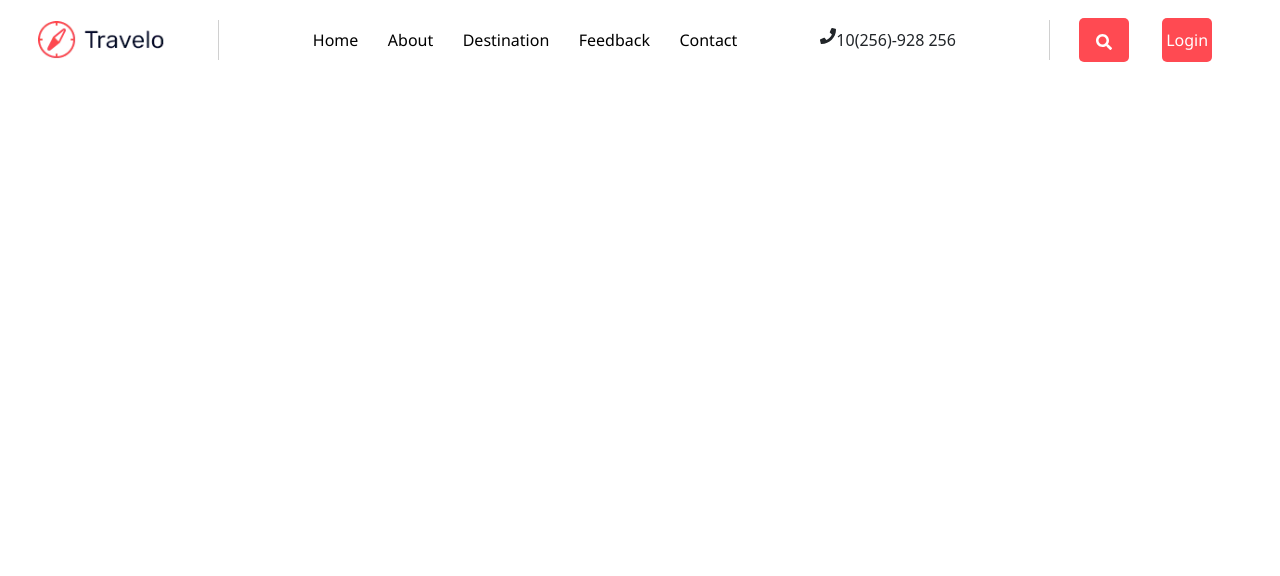
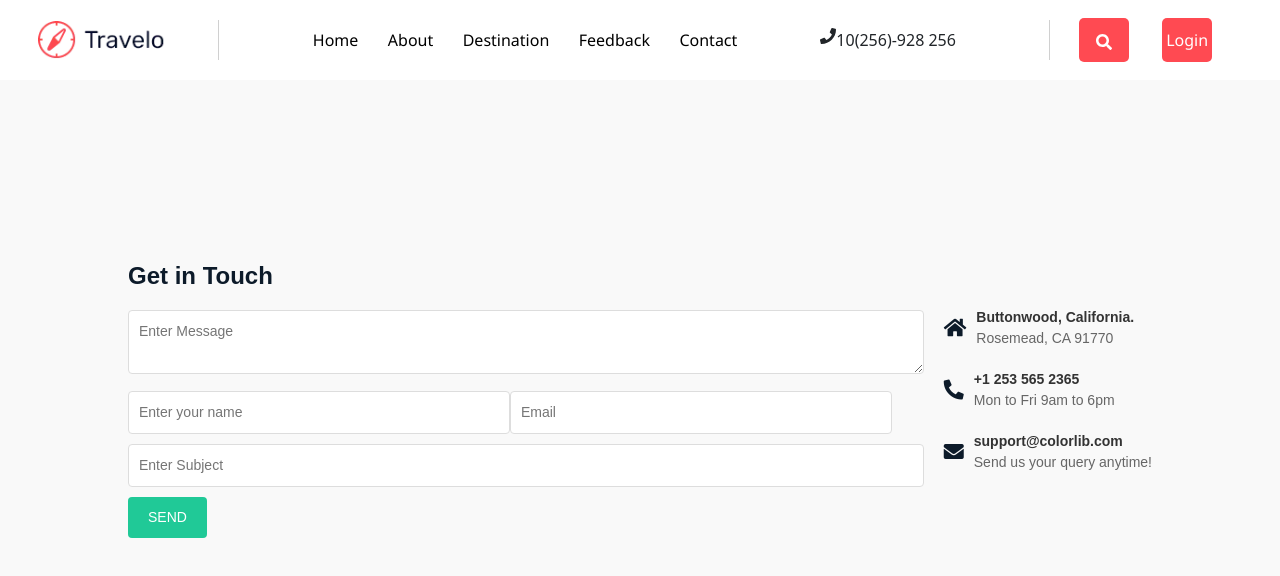
Before and after one commit to YAHIA-HASSAN/travelo-clone-react, a React (Create React App) app: page /Contact in a window 1280 px wide. Shown: the top 576 px of the page. Built offline with nearby package versions, Linux system fonts and the light colour scheme.

Commit message:
Update Contact

```diff
--- a/src/Components/Contact/Contact.css
+++ b/src/Components/Contact/Contact.css
@@ -1,33 +1,33 @@
 
-        body {
+#contact-page-body {
     font-family: Arial, sans-serif;
     margin: 0;
-            padding: 0;
+    padding: 10vw;
     display: flex;
     justify-content: center;
     align-items: center;
     height: 100vh;
     background-color: #f9f9f9;
 }
-        .container {
+        .content-container {
             display: flex;
             background-color: #fff;
             padding: 20px;
             box-shadow: 0 0 10px rgba(0, 0, 0, 0.1);
             width: 800px;
         }
-        .form-container {
+        .content-form-container {
             flex: 2;
             margin-right: 20px;
         }
-        .form-container h2 {
+        .content-form-container h2 {
             font-size: 24px;
             font-weight: bold;
             color: #0d1b2a;
             margin-bottom: 20px;
         }
-        .form-container textarea,
-        .form-container input {
+        .content-form-container textarea,
+        .content-form-container input {
             width: 100%;
             padding: 10px;
             margin-bottom: 10px;
@@ -35,14 +35,14 @@
             border-radius: 4px;
             font-size: 14px;
         }
-        .form-container .half-width {
+        .content-form-container .content-half-width {
             width: 48%;
             display: inline-block;
         }
-        .form-container .half-width:first-child {
+        .content-form-container .content-half-width:first-child {
             margin-right: 4%;
         }
-        .form-container button {
+        .content-form-container button {
             background-color: #20c997;
             color: #fff;
             padding: 10px 20px;
@@ -51,28 +51,28 @@
             cursor: pointer;
             font-size: 14px;
         }
-        .info-container {
+        .content-content-info-container {
             flex: 1;
             display: flex;
             flex-direction: column;
             justify-content: center;
         }
-        .info-container div {
+        .content-info-container div {
             display: flex;
             align-items: center;
             margin-bottom: 20px;
         }
-        .info-container div i {
+        .content-info-container div i {
             font-size: 20px;
             color: #0d1b2a;
             margin-right: 10px;
         }
-        .info-container div p {
+        .content-info-container div p {
             margin: 0;
             font-size: 14px;
             color: #333;
         }
-        .info-container div p span {
+        .content-info-container div p span {
             display: block;
             color: #666;
         }
--- /dev/null
+++ b/src/Components/Contact/ContactForm.jsx
@@ -0,0 +1,22 @@
+import React from 'react';
+import './Contact.css';
+
+const ContactForm = () => {
+  return (
+
+    <div className="content-form-container">
+      <h2>Get in Touch</h2>
+      <textarea placeholder="Enter Message"></textarea>
+      <div className="content-half-width">
+        <input type="text" placeholder="Enter your name" />
+      </div>
+      <div className="content-half-width">
+        <input type="email" placeholder="Email" />
+      </div>
+      <input type="text" placeholder="Enter Subject" />
+      <button>SEND</button>
+    </div>
+  );
+};
+
+export default ContactForm;
--- /dev/null
+++ b/src/Components/Contact/ContactInfo.jsx
@@ -0,0 +1,23 @@
+import React from 'react';
+import './Contact.css';
+
+const ContactInfo = () => {
+  return (
+    <div className="content-info-container">
+      <div>
+        <i className="fas fa-home"></i>
+        <p><strong>Buttonwood, California.</strong><br /><span>Rosemead, CA 91770</span></p>
+      </div>
+      <div>
+        <i className="fas fa-phone-alt"></i>
+        <p><strong>+1 253 565 2365</strong><br /><span>Mon to Fri 9am to 6pm</span></p>
+      </div>
+      <div>
+        <i className="fas fa-envelope"></i>
+        <p><strong>support@colorlib.com</strong><br /><span>Send us your query anytime!</span></p>
+      </div>
+    </div>
+  );
+};
+
+export default ContactInfo;
--- a/src/Components/Navbar/Navbar.css
+++ b/src/Components/Navbar/Navbar.css
@@ -7,7 +7,7 @@
     background: #fff;
     min-height: 70px;
     /* max-height: 150px; */
-    min-width: 500px;
+    /* min-width: 500px; */
     height: 10vh !important;
     width:100%;
     display: flex;
@@ -65,7 +65,7 @@
 }
 .nav-part1 img{
     width: 100%;
-    min-width: 80px;
+    min-width: 50px;
     min-block-size: 10px;
 }
 .nav-part2{
--- a/src/Pages/Contact.jsx
+++ b/src/Pages/Contact.jsx
@@ -1,8 +1,13 @@
+import ContactForm from "../Components/Contact/ContactForm";
+import ContactInfo from "../Components/Contact/ContactInfo";
+import '../Components/Contact/Contact.css'
 const Contact = ()=>{
     return (
-        <>
+        <div id="contact-page-body">
+            <ContactForm/>
+            <ContactInfo/>
+        </div>
 
-        </>
     )
 }
 
```
Also changed, not shown: src/Components/Contact/ContactForm.js (deleted, +0 -21 lines), src/Components/Contact/ContactInfo.js (deleted, +0 -23 lines). Lines whose indentation alone changed are shown as unchanged.
